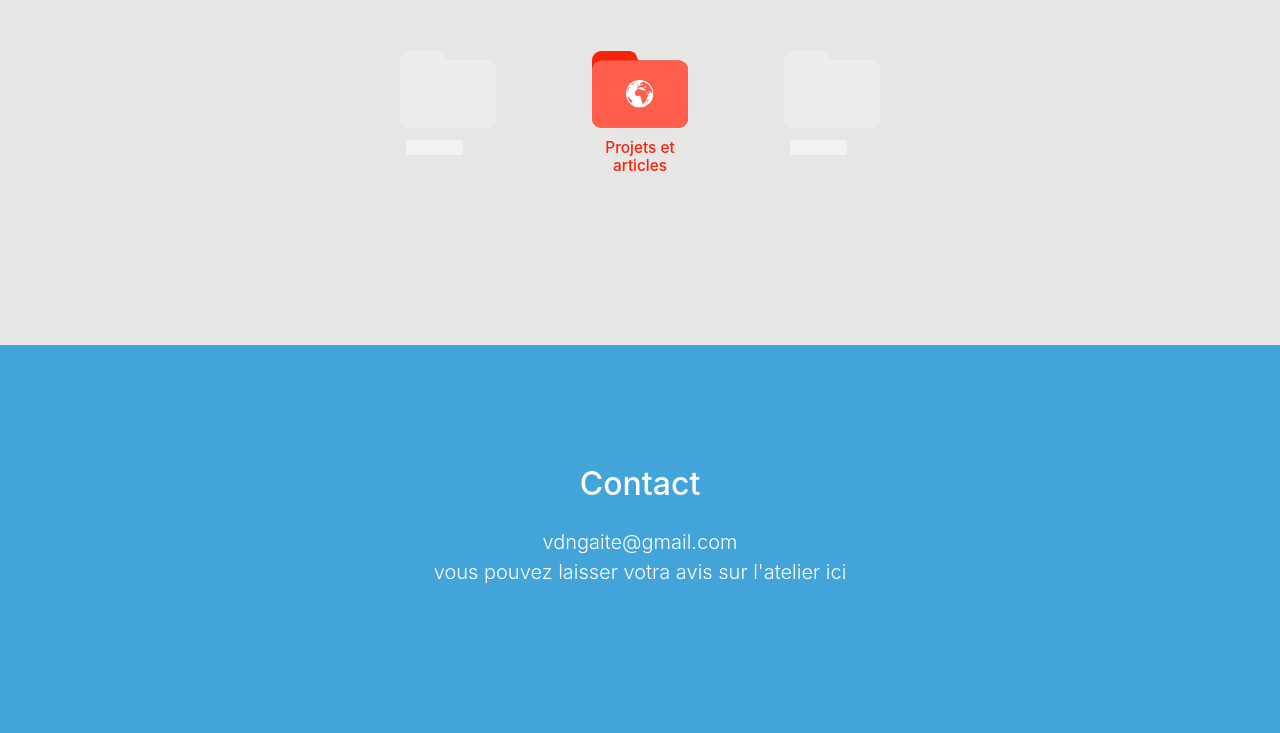
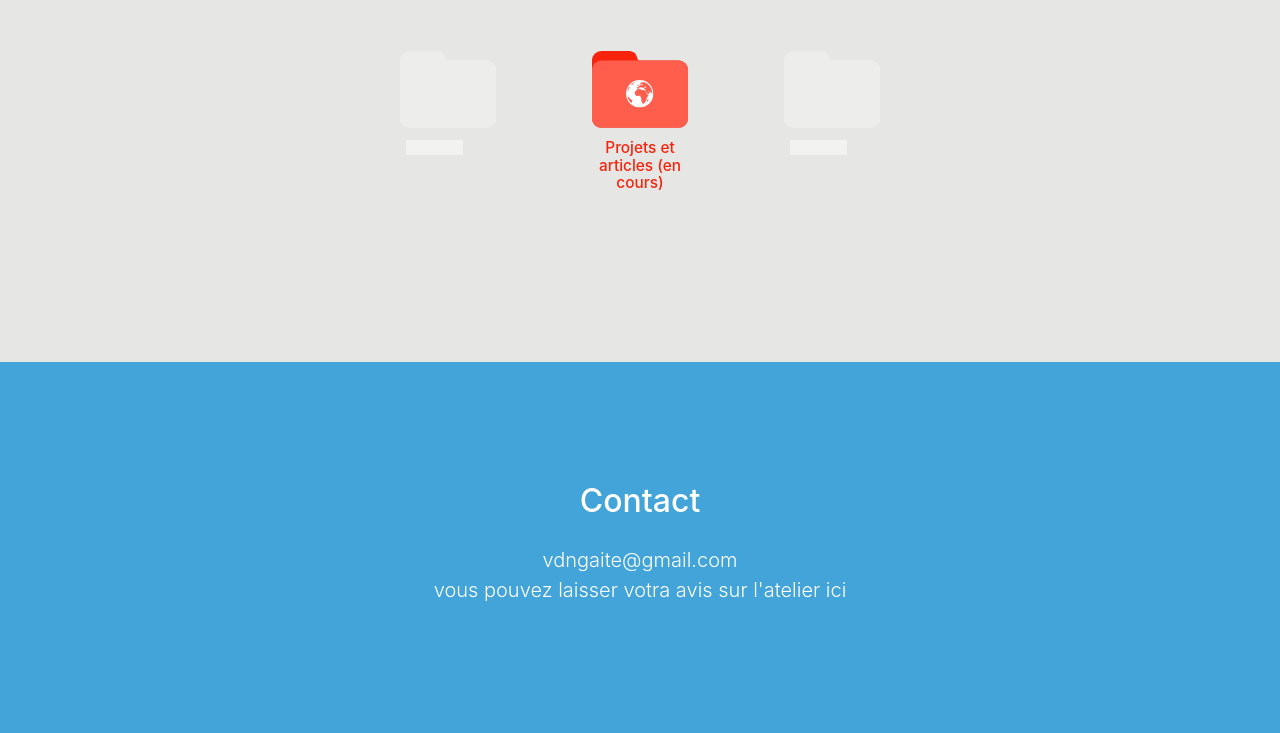
Before and after one commit to vdngaite/vdngaite.github.io, a website with bundled scripts: page index.html in a window 1280 px wide. Shown: the part 2225-2958 px from the top of the page. Built offline with nearby package versions, Linux system fonts and the light colour scheme.

Commit message:
en cours

```diff
--- a/index.html
+++ b/index.html
@@ -170,7 +170,7 @@
                   <svg class="folder__icon-svg folder__icon-svg--deco"><use xlink:href="#icon-globe"></use></svg>
                 </div>
               </div>
-              <h3 class="folder__caption">Projets et articles</h3>
+              <h3 class="folder__caption">Projets et articles (en cours)</h3>
             </div>
           </div>
           <div class="grid__item"><div class="dummy"><svg><use xlink:href="#icon-folderdummy"></use></svg></div></div>
```
